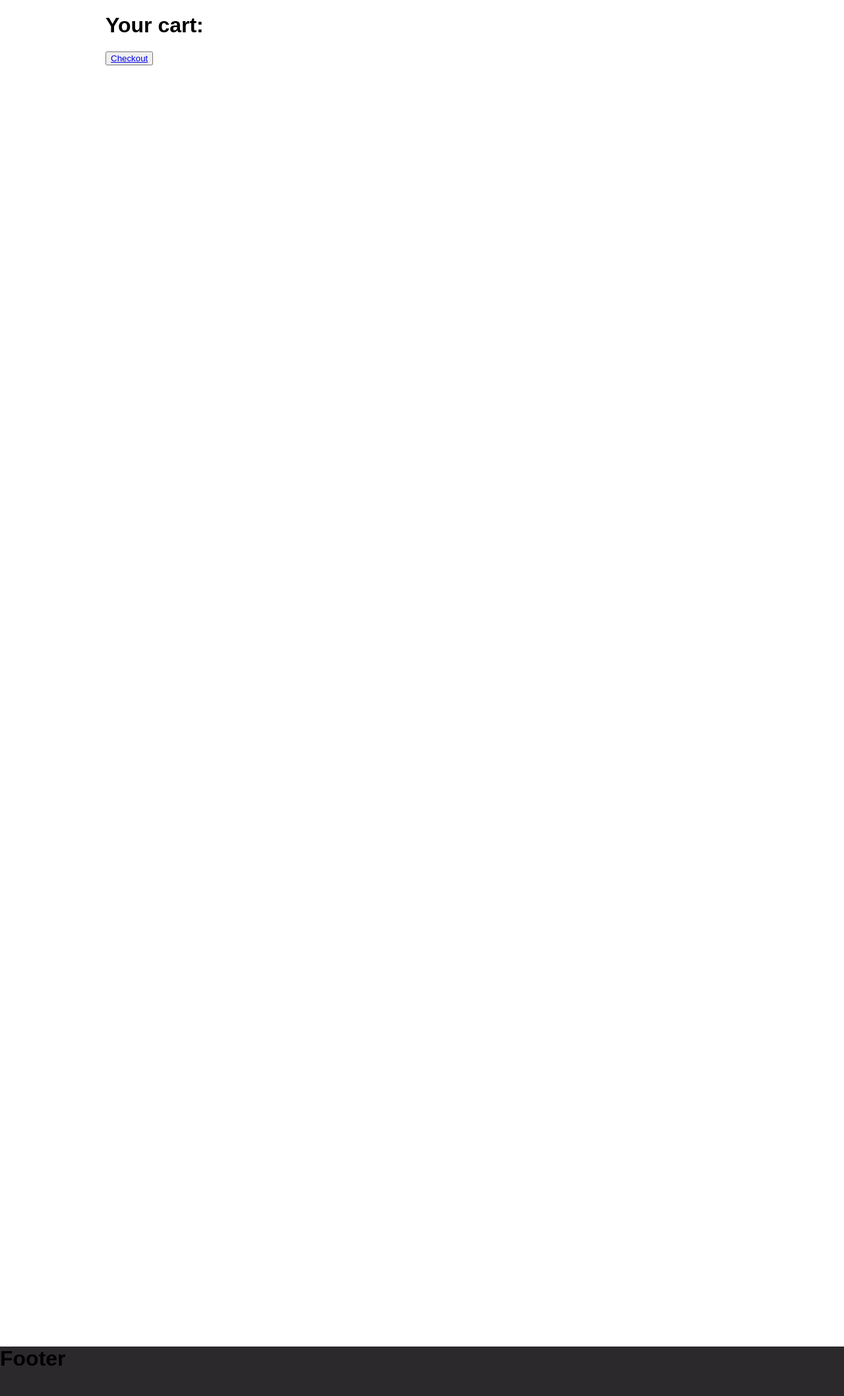
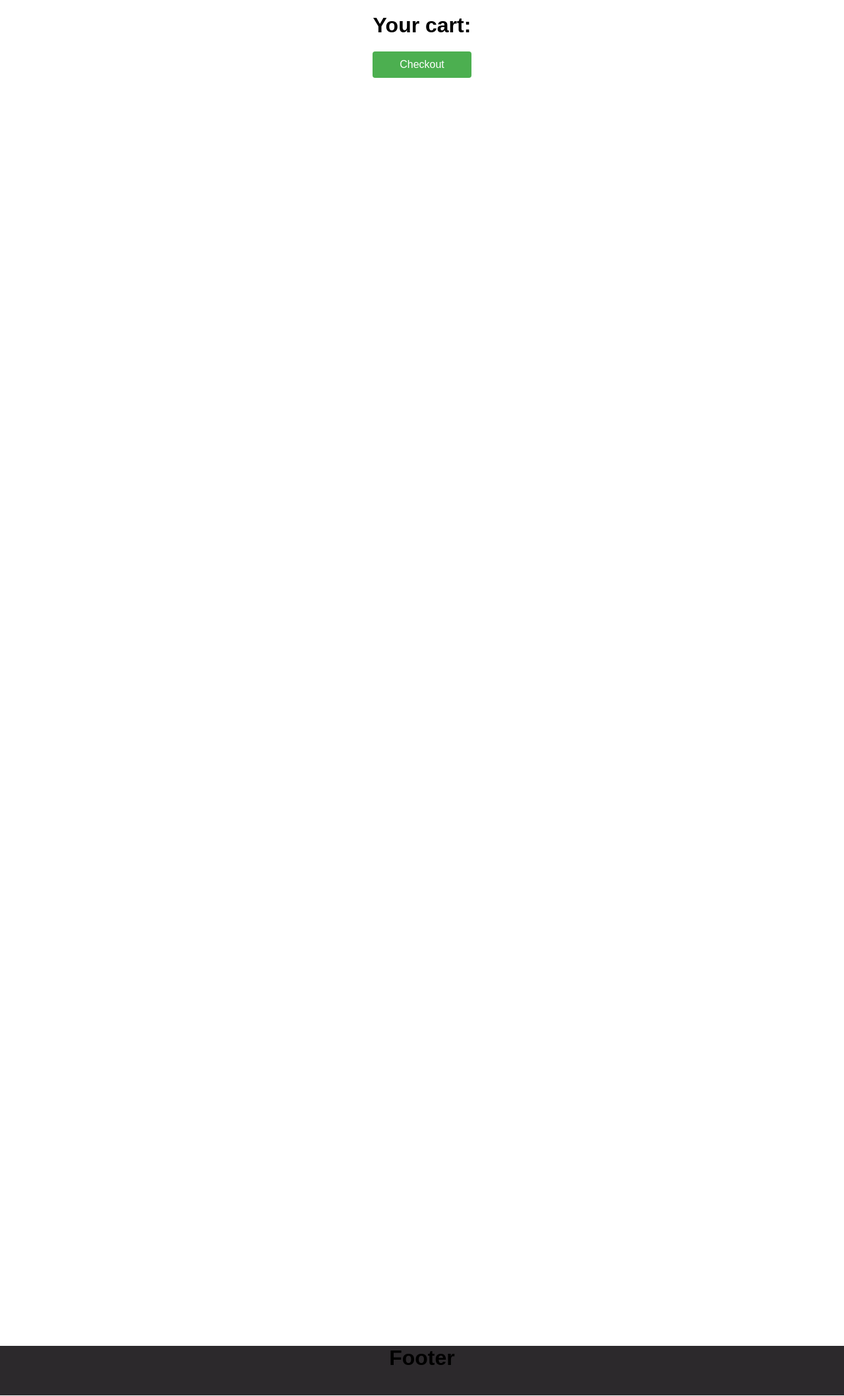
Before and after one commit to lucyscript/WebprojectDat310, a Flask app: page /cart in a window 1280 px wide. Shown: the part 60-2176 px from the top of the page at 66% size. Run offline with Flask 3, Linux system fonts and the light colour scheme; a user stored in the database is signed in; data comes from the database, SQL or seed files in the repository; both versions use the stored data as it was after the commit; data that the repository does not hold is empty.

Commit message:
uferdig css cart og checkout

```diff
--- a/HTML/templates/cart.html
+++ b/HTML/templates/cart.html
@@ -2,6 +2,9 @@
 
 {% block title %}
     Cart - Hokeren
+{% endblock %}
+{% block head %}
+    <link rel="stylesheet" href="{{ url_for('static', filename='CSS/cart.css') }}">
 {% endblock %}
 
 {% block content %}
--- a/HTML/templates/checkout.html
+++ b/HTML/templates/checkout.html
@@ -1,8 +1,7 @@
 {% extends 'base.html' %}
 
 {% block head %}
-    <link rel="stylesheet" href="{{ url_for('static', filename='CSS/checkout.css') }}">
-    <script src="{{ url_for('static', filename='JS/checkout.js') }}"></script>
+    <link rel="stylesheet" href="{{ url_for('static', filename='CSS/cart.css') }}">
 {% endblock %}
 
 {% block content %}
--- a/app.py
+++ b/app.py
@@ -343,6 +343,7 @@ def cart():
 
             conn.commit()
             conn.close()
+            clear_cart(user['user_id'])
             return redirect(url_for('index'))
 
     if request.method == 'GET':
--- /dev/null
+++ b/static/CSS/cart.css
@@ -0,0 +1,48 @@
+h1 {
+    text-align: center;
+    margin-top: 20px;
+}
+
+table {
+    width: 100%;
+    border-collapse: collapse;
+    margin-top: 20px;
+}
+
+th, td {
+    padding: 10px;
+    text-align: left;
+    border-bottom: 1px solid #ddd;
+}
+
+th {
+    background-color: #f2f2f2;
+    color: #333;
+}
+
+img {
+    max-width: 100px;
+    max-height: 100px;
+}
+
+button {
+    display: block;
+    width: 150px;
+    height: 40px;
+    margin: 20px auto;
+    font-size: 16px;
+    background-color: #4CAF50;
+    color: #fff;
+    border: none;
+    border-radius: 4px;
+    cursor: pointer;
+}
+
+button a {
+    color: #fff;
+    text-decoration: none;
+}
+
+button:hover {
+    background-color: #45a049;
+}
```
Also changed, not shown: Data/database.db, static/Images/ProductImages/20230526175242Skjermbilde_20230106_192058.png (added), static/JS/checkout.js (deleted).
